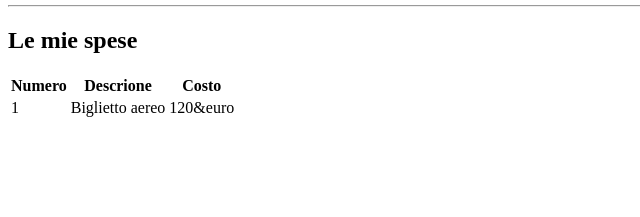
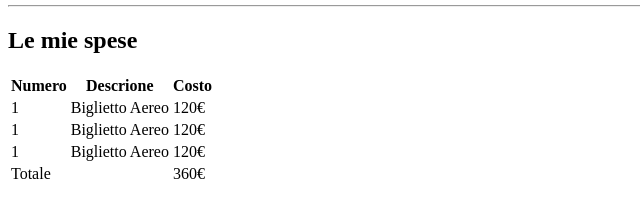
Before and after one commit to cetronifederica/html-london-trip, a plain HTML site: page index.html in a window 1280 px wide. Shown: the part 101-318 px from the top of the page, without its empty margins (0-640 px from the left). Drawn offline with Linux system fonts and the light colour scheme.

Commit message:
add corpo e fine tabella

```diff
--- a/index.html
+++ b/index.html
@@ -30,10 +30,24 @@
         <tbody>
             <tr>
                 <td>1</td>
-                <td>Biglietto aereo</td>
-                <td>120&euro</td>
+                <td>Biglietto Aereo</td>
+                <td>120&euro;</td>
+            </tr>
+            <tr>
+                <td>1</td>
+                <td>Biglietto Aereo</td>
+                <td>120&euro;</td>
+            </tr>
+            <tr>
+                <td>1</td>
+                <td>Biglietto Aereo</td>
+                <td>120&euro;</td>
             </tr>
         </tbody>
+        <tfoot>
+            <td colspan="2">Totale</td>
+            <td>360&euro;</td>
+        </tfoot>
     </table>
 
 </section>
```
